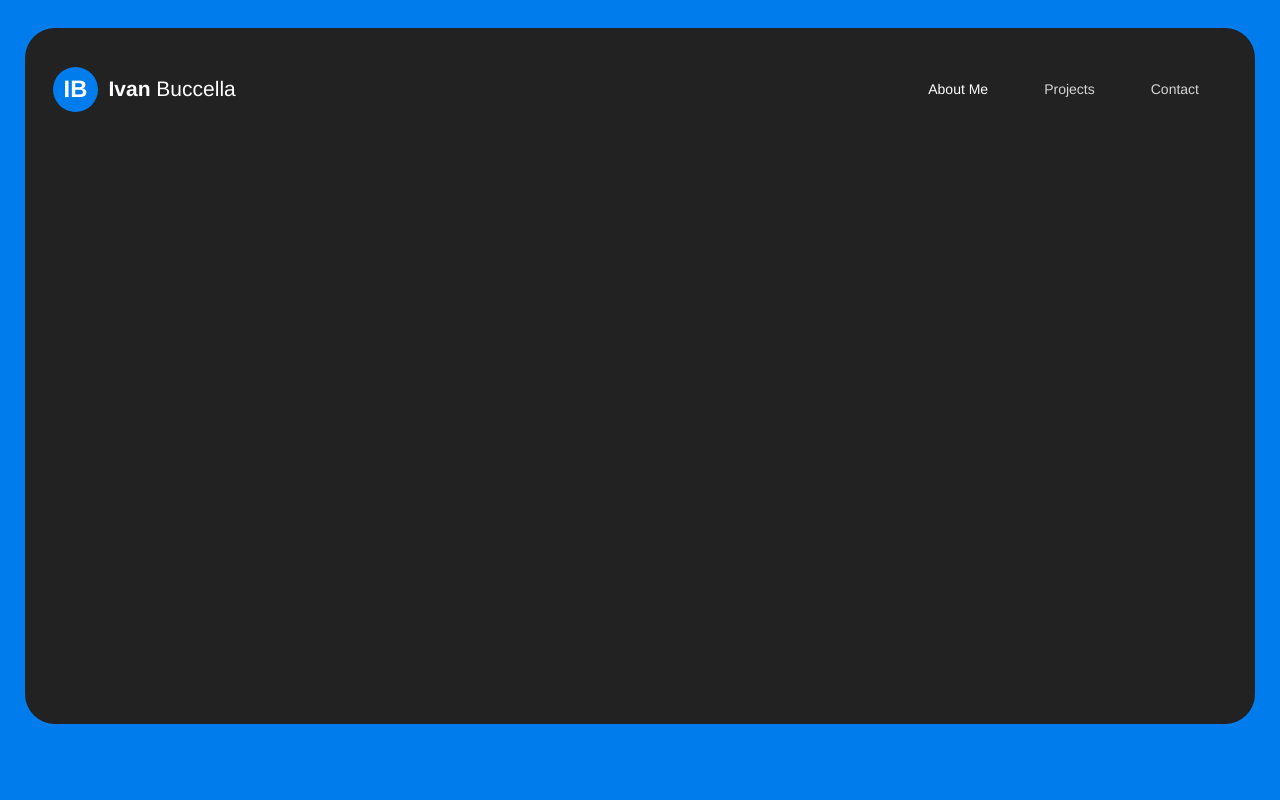
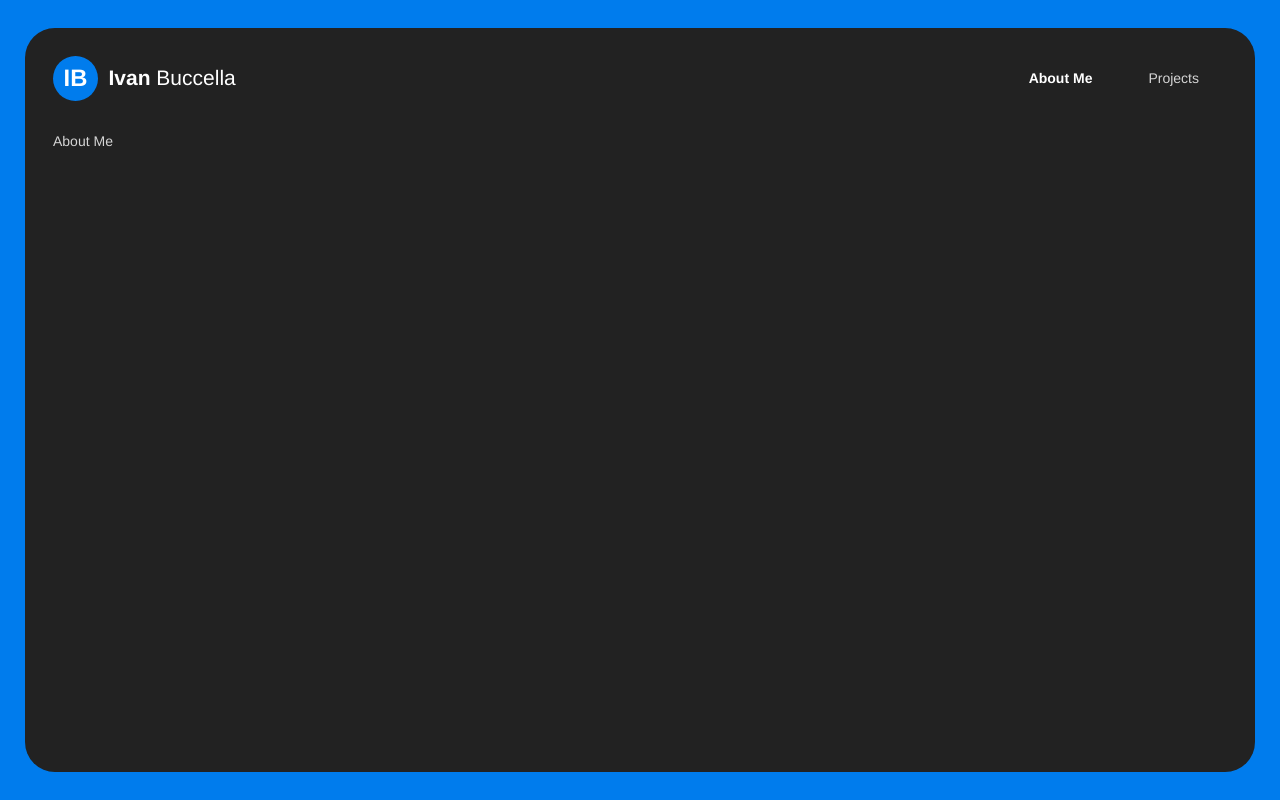
Before and after one commit to IvanBuccella/Personal-Website, a React (Create React App) app: page /about-me/ in a window 1280 px wide. Built offline with nearby package versions, Linux system fonts and the light colour scheme; a web font is replaced by a local one.

Commit message:
Completed Header in desktop and mobile side. Created routing business logic for "About Me" and "Projects" pages. Created void "About Me" and "Projects" pages.

```diff
--- a/package.json
+++ b/package.json
@@ -3,6 +3,9 @@
   "version": "0.1.0",
   "private": true,
   "dependencies": {
+    "@fortawesome/fontawesome-svg-core": "^1.2.35",
+    "@fortawesome/free-solid-svg-icons": "^5.15.3",
+    "@fortawesome/react-fontawesome": "^0.1.14",
     "@testing-library/jest-dom": "^5.11.9",
     "@testing-library/react": "^11.2.5",
     "@testing-library/user-event": "^12.8.3",
--- a/src/components/PersonalWebsite.tsx
+++ b/src/components/PersonalWebsite.tsx
@@ -1,14 +1,33 @@
-import React, { Component } from "react";
+import React from "react";
 import "../styles/main.scss";
+import { BrowserRouter as Router, Route, Redirect } from "react-router-dom";
 import Header from "./partials/Header";
-import { BrowserRouter as Router } from "react-router-dom";
+import Home from "./pages/Home";
+import Projects from "./pages/Projects";
 
-class PersonalWebsite extends Component {
+class PersonalWebsite extends React.Component {
   render() {
     return (
       <Router>
         <div className="page-container">
           <Header />
+          <div className="page-content">
+            <Route exact path="/">
+              <Redirect to="/about-me/" />
+            </Route>
+            <Route exact path="/about-me">
+              <Redirect to="/about-me/" />
+            </Route>
+            <Route exact path="/about-me/">
+              <Home />
+            </Route>
+            <Route exact path="/projects">
+              <Redirect to="/projects/" />
+            </Route>
+            <Route exact path="/projects/">
+              <Projects />
+            </Route>
+          </div>
         </div>
       </Router>
     );
--- /dev/null
+++ b/src/components/pages/Home.tsx
@@ -0,0 +1,8 @@
+import React from "react";
+
+class AboutMe extends React.Component {
+  render() {
+    return "About Me";
+  }
+}
+export default AboutMe;
--- /dev/null
+++ b/src/components/pages/Projects.tsx
@@ -0,0 +1,8 @@
+import React from "react";
+
+class Projects extends React.Component {
+  render() {
+    return "Projects";
+  }
+}
+export default Projects;
--- a/src/components/partials/Header.tsx
+++ b/src/components/partials/Header.tsx
@@ -1,9 +1,29 @@
-import React, { Component } from "react";
+import React from "react";
 import { Link } from "react-router-dom";
+import { FontAwesomeIcon } from "@fortawesome/react-fontawesome";
+import { faBars, faTimes } from "@fortawesome/free-solid-svg-icons";
+import MobileMenu from "./HeaderMobileMenu";
+import MenuItems from "./HeaderMenuItems";
 
-class Header extends Component {
+class Header extends React.Component<
+  {},
+  { openMobileMenu: boolean; showBars: boolean; showTimes: boolean }
+> {
+  constructor(props) {
+    super(props);
+    this.state = { openMobileMenu: false, showBars: true, showTimes: false };
+    this.openMenu = this.openMenu.bind(this);
+  }
+  openMenu() {
+    this.setState({
+      openMobileMenu: !this.state.openMobileMenu,
+      showBars: !this.state.showBars,
+      showTimes: !this.state.showTimes,
+    });
+  }
   render() {
     return (
+      <>
         <header className="header">
           <Link className="logo" to="/">
             <div className="circle">IB</div>
@@ -11,25 +31,27 @@ class Header extends Component {
               <b>Ivan</b>&nbsp;Buccella
             </div>
           </Link>
-        <ul className="menu">
-          <li className="menu-item active">
-            <Link className="link" to="/">
-              About Me
-            </Link>
-          </li>
-          <li className="menu-item">
-            <Link className="link" to="/projects">
-              Projects
-            </Link>
-          </li>
-          <li className="menu-item">
-            <Link className="link" to="/contact">
-              Contact
-            </Link>
-          </li>
-        </ul>
-        <div className="menu-toggle">Here the Hamburger Toggle</div>
+          <div className="menu">
+            <MenuItems openMenu={this.openMenu} />
+          </div>
+          <div className="menu-toggle" onClick={this.openMenu}>
+            <FontAwesomeIcon
+              icon={faBars}
+              size="lg"
+              className={!this.state.showBars ? "hidden" : ""}
+            />
+            <FontAwesomeIcon
+              icon={faTimes}
+              size="lg"
+              className={!this.state.showTimes ? "hidden" : ""}
+            />
+          </div>
         </header>
+        <MobileMenu
+          openMenu={this.openMenu}
+          openMobileMenu={this.state.openMobileMenu}
+        />
+      </>
     );
   }
 }
--- /dev/null
+++ b/src/components/partials/HeaderMenuItems.tsx
@@ -0,0 +1,27 @@
+import React from "react";
+import { NavLink } from "react-router-dom";
+
+class HeaderMenuItems extends React.Component<
+  {
+    openMenu: any;
+  },
+  {}
+> {
+  render() {
+    return (
+      <>
+        <div className="menu-item">
+          <NavLink className="link" to="/about-me/" activeClassName="active">
+            About Me
+          </NavLink>
+        </div>
+        <div className="menu-item">
+          <NavLink className="link" to="/projects/" activeClassName="active">
+            Projects
+          </NavLink>
+        </div>
+      </>
+    );
+  }
+}
+export default HeaderMenuItems;
--- /dev/null
+++ b/src/components/partials/HeaderMobileMenu.tsx
@@ -0,0 +1,33 @@
+import React from "react";
+import MenuItems from "./HeaderMenuItems";
+
+class HeaderMobileMenu extends React.Component<
+  {
+    openMobileMenu: boolean;
+    openMenu: any;
+  },
+  {}
+> {
+  componentWillReceiveProps(nextProps) {
+    if (nextProps.openMobileMenu !== this.props.openMobileMenu) {
+      if (nextProps.openMobileMenu) {
+        document.body.classList.add("block-scroll");
+      } else {
+        document.body.classList.remove("block-scroll");
+      }
+    }
+  }
+  render() {
+    return (
+      <div
+        className={"mobile-menu " + (this.props.openMobileMenu ? "open" : "")}
+        id="mobile-menu"
+      >
+        <div className="menu" onClick={this.props.openMenu}>
+          <MenuItems openMenu={this.props.openMenu} />
+        </div>
+      </div>
+    );
+  }
+}
+export default HeaderMobileMenu;
--- a/src/styles/common.scss
+++ b/src/styles/common.scss
@@ -11,6 +11,9 @@ body {
   @include media("<=large") {
     margin: 0;
   }
+  &.block-scroll {
+    overflow: hidden;
+  }
   .page-container {
     position: relative;
     display: flex;
@@ -20,12 +23,24 @@ body {
     background-color: $background-color;
     border-radius: 30px;
     padding: 2em;
-    min-height: 80vh;
+    height: calc(100vh - 8em);
 
     @include media("<=large") {
       max-width: 100%;
       margin: 0;
       border-radius: 0;
+      height: calc(100vh - 4em);
+    }
+    @include media("<=medium") {
+      padding-top: calc(2em + 45px);
+      height: calc(100vh - 4em - 45px);
+    }
+
+    .page-content {
+      padding-top: 2em;
     }
   }
+  .hidden {
+    display: none;
+  }
 }
--- a/src/styles/main.scss
+++ b/src/styles/main.scss
@@ -7,4 +7,6 @@ $breakpoints: (
 @import "./fonts/poppins";
 @import "./variables.scss";
 @import "./common.scss";
-@import "./header.scss";
+@import "./partials/header.scss";
+@import "./pages/about-me.scss";
+@import "./pages/projects.scss";
--- a/src/styles/header.scss
+++ b/src/styles/partials/header.scss
@@ -2,6 +2,14 @@
   display: flex;
   flex-flow: row;
   align-items: center;
+  @include media("<=medium") {
+    position: fixed;
+    top: 0;
+    left: 0;
+    right: 0;
+    background-color: $background-color;
+    padding: 2em;
+  }
   .logo {
     display: flex;
     flex-flow: row;
@@ -40,13 +48,16 @@
     }
     .menu-item {
       padding: 0.5em 2em;
-      &.active .link,
-      &:hover .link {
-        color: $color-white;
-      }
       .link {
         text-decoration: none;
         color: $text-color;
+        &.active,
+        &:hover {
+          color: $color-white;
+        }
+        &.active {
+          font-weight: bold;
+        }
       }
     }
   }
@@ -56,8 +67,40 @@
     align-items: center;
     justify-content: flex-end;
     list-style-type: none;
+    cursor: pointer;
     @include media("<=medium") {
       display: flex;
     }
   }
 }
+.mobile-menu {
+  display: none;
+  height: calc(100vh - 45px - 2em);
+  align-items: center;
+  justify-content: center;
+  text-align: center;
+  position: absolute;
+  top: 0;
+  left: 0;
+  width: 100%;
+  margin-top: calc(45px + 2em);
+  background-color: $background-color;
+  &.open {
+    display: flex;
+  }
+  .menu {
+    .menu-item {
+      padding: 0.5em 2em;
+      .link {
+        text-decoration: none;
+        color: $text-color;
+        font-size: 2em;
+        &.active,
+        &:hover {
+          color: $color-white;
+          font-weight: bold;
+        }
+      }
+    }
+  }
+}
```
Also changed, not shown: src/styles/pages/about-me.scss (added), src/styles/pages/projects.scss (added), 1 other file (tests, documents, lock files or other folders). Lines whose indentation alone changed are shown as unchanged.
